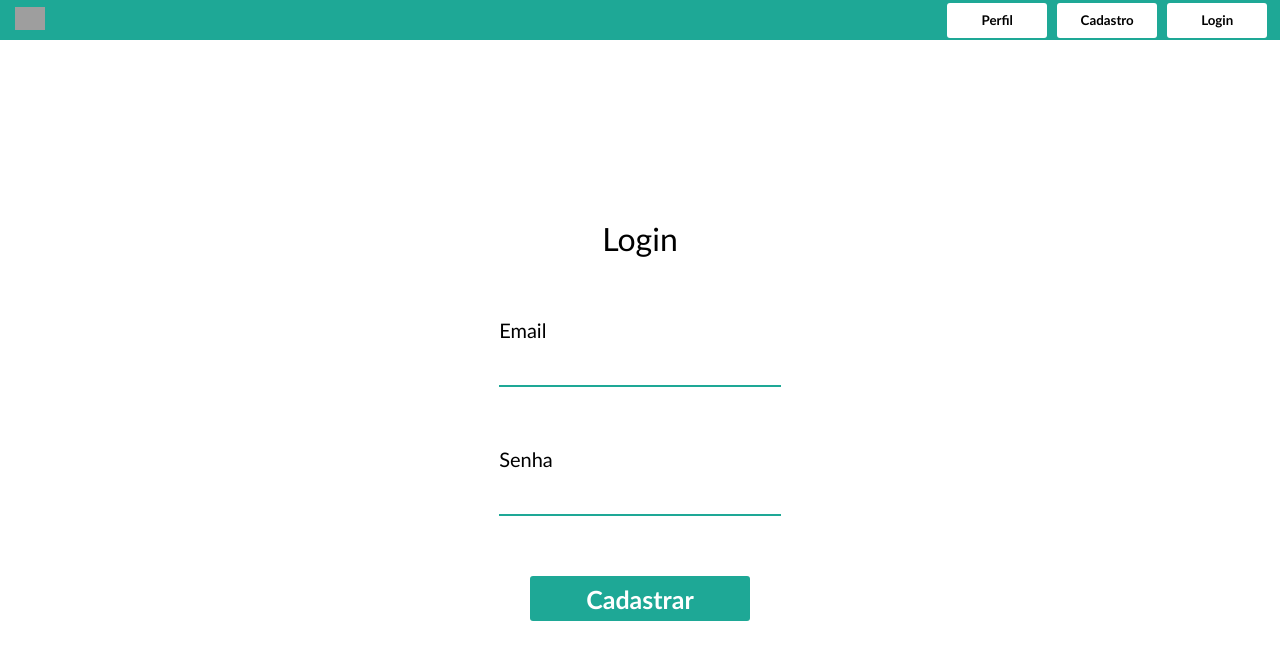
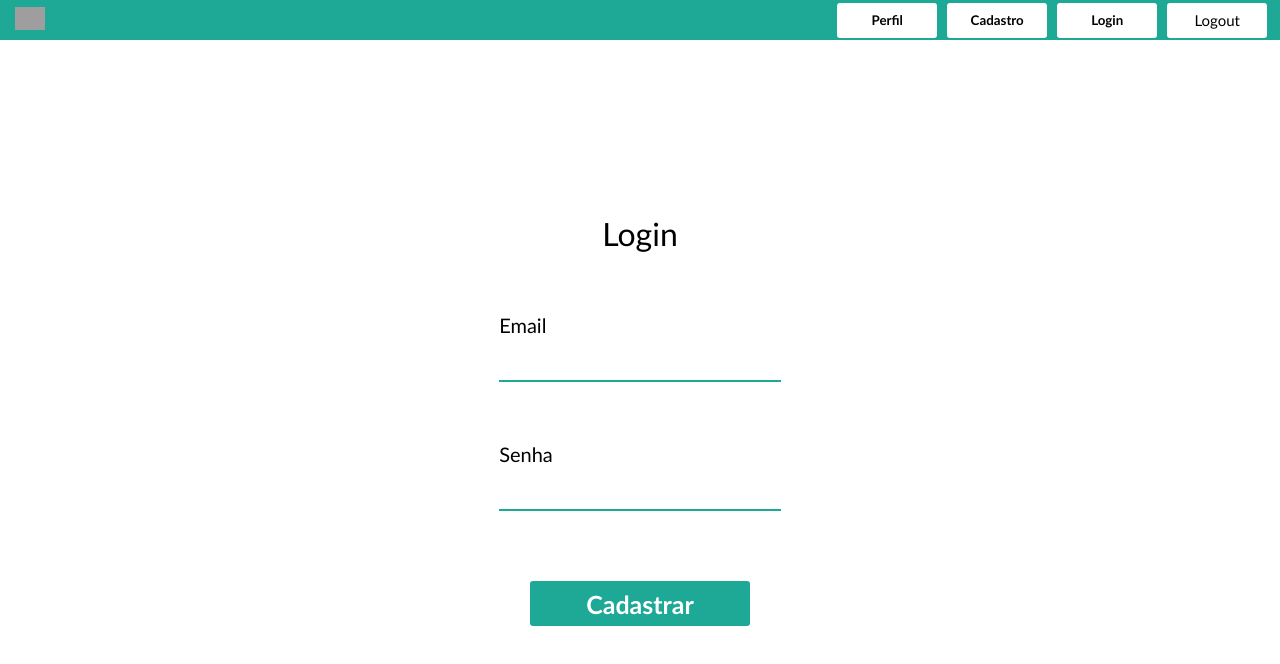
Before and after one commit to OracleThe61/senaiSALimpeza, a React (Vite) app: page /Perfil in a window 1280 px wide. Shown: the top 664 px of the page. Built offline with nearby package versions, Linux system fonts and the light colour scheme; grey boxes are pictures that could not be loaded.

Commit message:
aplicação de localstorage no login, e mensagem de aviso estilizada

```diff
--- a/package.json
+++ b/package.json
@@ -11,7 +11,8 @@
   },
   "dependencies": {
     "react": "^19.1.0",
-    "react-dom": "^19.1.0"
+    "react-dom": "^19.1.0",
+    "react-toastify": "^11.0.5"
   },
   "devDependencies": {
     "@eslint/js": "^9.25.0",
--- a/src/App.jsx
+++ b/src/App.jsx
@@ -3,6 +3,8 @@ import './App.css'
 import Cadastro from './pages/Cadastro'
 import Login from './pages/Login'
 import Perfil from './pages/Perfil'
+import Botao_logout from './components/Botao_logout'
+
 
 function App() {
   const [pagina, setPagina] = useState(<Login />)
@@ -19,6 +21,7 @@ function App() {
           <button className='botao-ir-perfil' onClick={() => setPagina(<Perfil />)}>Perfil</button>
           <button className='botao-ir-cad' onClick={() => setPagina(<Cadastro />)}>Cadastro</button>
           <button className='botao-ir-log' onClick={() => setPagina(<Login />)}>Login</button>
+          <Botao_logout />
         </div>
       </nav>
 
--- /dev/null
+++ b/src/components/Botao_logout.css
@@ -0,0 +1,20 @@
+.bnt_logout {
+    display: flex;
+    align-items: center;
+    justify-content: center;
+    border: none;
+    border-radius: 3px;
+    background-color: #ffffff;
+    color: rgb(0, 0, 0);
+    height: 35px;
+    width: 100px;
+    font-size: 15px;
+    transition: 0.4s;
+}
+
+.bnt_logout:hover {
+    background-color: aliceblue;
+    color: black;
+    border: 1px solid #000000;
+    transition: 0.4s;
+}
--- /dev/null
+++ b/src/components/Botao_logout.jsx
@@ -0,0 +1,26 @@
+import React from 'react'
+import { ToastContainer, toast } from 'react-toastify';
+import './Botao_logout.css'
+
+
+function logout() {
+    const usuario = JSON.parse(localStorage.getItem("usuarioLogado"));
+
+    if (usuario) {
+        localStorage.removeItem("usuarioLogado");
+
+        toast.success("Voce saiu de sua conta");
+    } else {
+        toast.error("Voce não esta logado");
+    }
+
+}
+
+function bnt_Logout() {
+    return (
+        <div onClick={logout} className='bnt_logout'>Logout</div>
+    )
+}
+
+
+export default bnt_Logout;
--- a/src/pages/DetalheUser.jsx
+++ b/src/components/DetalheUser.jsx
@@ -1,4 +1,5 @@
 import React from 'react'
+
 
 function DetalheUser(info) {
     return (
--- a/src/pages/Cadastro.jsx
+++ b/src/pages/Cadastro.jsx
@@ -1,5 +1,7 @@
 import React, { useState } from 'react'
 import './Cadastro.css'
+
+import { ToastContainer, toast } from 'react-toastify';
 
 function Cadastro() {
     const [nome, setNome] = useState('')
@@ -9,22 +11,22 @@ function Cadastro() {
     const [tipoConta, setTipoConta] = useState('Cliente')
     const [usuarios, setUsuarios] = useState([])
 
+
     const validarEmail = (email) => {
         const regex = /^[a-zA-Z0-9._%+-]+@(gmail\.com|yahoo\.com|outlook\.com)$/;
         return regex.test(email);
-      };
-
+    };
 
     function cadastro() {
         const usuarioEncontrado = usuarios.find(usuario => usuario.email === email);
 
         if (!nome || !email || !senha || !vaSenha || !validarEmail(email)) {
-            alert("preencha todos os campos corretamente.")
+            toast.error("Preencha todos os campos corretamente");
         } else if (usuarioEncontrado) {
-            alert("Usuario Ja Cadastrado")
+            toast.warning("Usuario Ja Cadastrado");
         } else if (senha != vaSenha) {
-            alert("A Senhas não conferem")
-        } else{
+            toast.error("A Senhas não conferem");
+        } else {
             const novoUsuario = {
                 id: Date.now(),
                 nome: nome,
@@ -33,6 +35,7 @@ function Cadastro() {
                 tipo_conta: tipoConta
             }
 
+            toast.success("Cadastro efetuado com sucesso");
             setUsuarios([novoUsuario, ...usuarios])
 
             setEmail('')
@@ -42,11 +45,7 @@ function Cadastro() {
         }
 
 
-
-
     }
-
-    // useEffect(() => {console.log(usuarios), [usuarios]})
 
 
     return (
@@ -57,8 +56,8 @@ function Cadastro() {
 
             <div className='inputs-cadastro'>
 
-            <label htmlFor="input-email" className='label-emailCad'>Nome</label>
-            <input type="text" className='input-email' value={nome} onChange={(event) => setNome(event.target.value)} />
+                <label htmlFor="input-email" className='label-emailCad'>Nome</label>
+                <input type="text" className='input-email' value={nome} onChange={(event) => setNome(event.target.value)} />
 
                 <label htmlFor="input-email" className='label-emailCad'>Email</label>
                 <input type="text" className='input-email' value={email} onChange={(event) => setEmail(event.target.value)} />
@@ -83,6 +82,7 @@ function Cadastro() {
                     <label htmlFor="cliente">Cliente</label>
                 </div>
 
+                <ToastContainer position="top-right" autoClose={3000} pauseOnHover={false}  pauseOnFocusLoss={false} draggable={true} />
 
             </div>
 
--- a/src/pages/Login.jsx
+++ b/src/pages/Login.jsx
@@ -1,76 +1,68 @@
 import React, { useState } from 'react'
-
+import { ToastContainer, toast } from 'react-toastify';
 import './Login.css'
 
 function Login() {
     const [emailLogin, setEmailLogin] = useState('')
     const [senhaLogin, setSenhaLogin] = useState('')
-    const [usuarioLogado, setUsuarioLogado] = useState([])
+    // const [usuarioLogado, setUsuarioLogado] = useState([])
 
     const [usuarioCadastrado, setUsuarioCadastrado] = useState([{
-        id:123,
+        id: 123,
         nome: "Bianca",
         email: "bia@gmail.com",
         senha: 123
-    },{
-        id:123,
+    }, {
+        id: 123,
         nome: "Carlos",
         email: "carlos@gmail.com",
         senha: 321
-    },{
-        id:123,
+    }, {
+        id: 123,
         nome: "João",
         email: "joao@gmail.com",
         senha: 213
-    },{
-        id:123,
+    }, {
+        id: 123,
         nome: "paulo",
         email: "paulo@gmail.com",
         senha: 312
     },])
 
-    //CODIGO A FAZER CONTINUAR DEPOIS, SOMENTE PROFICIOANIS (ERIC ANAL FABETA).
-
-    const validarEmail = (email) => {
-        const regex = /^[a-zA-Z0-9._%+-]+@(gmail\.com|yahoo\.com|outlook\.com)$/;
-        return regex.test(email);
-      };
-
-
     function login() {
-        let emailCad = usuarioCadastrado.find(usuario => usuario .email === emailLogin)
+        const usuario = JSON.parse(localStorage.getItem("usuarioLogado"));
+        let emailCad = usuarioCadastrado.find(usuario => usuario.email === emailLogin)
 
         console.log(usuarioCadastrado)
-        console.log(usuarioLogado)
+        console.log(usuario)
 
-        if (!emailLogin || !senhaLogin || !validarEmail(email)) {
-            alert("preencha todos os campos corretamente.")
-            console.log("aaaa")
-        }else if(!emailCad) {
-            alert("Email não existente")
-            console.log("rwerem")
-        }else if(emailCad){
-            if(emailCad.senha == senhaLogin){
-                let usuarioLo = {
-                    id: Date.now(),
-                    emailLo: emailLogin,
-                    senhaLo: senhaLogin,
-                    logado: true
-                }
+        if (!emailLogin || !senhaLogin) {
+            toast.error("Preencha todos os campos corretamente");
+        } else if (!emailCad) {
+            toast.warning("Email inexistente");
 
-                setUsuarioLogado([usuarioLo])
+        } else if (senhaLogin != emailCad.senha) {
+            toast.error("A Senhas não conferem");
 
-                setEmailLogin('')
-                setSenhaLogin('')
+        } else if (usuario) {
+            toast.warning("Você já está logado em uma conta");
 
-                alert("Login efetuado ")
-            }else {
-                alert("A Senhas não conferem")
-                console.log("jjjjse")
+        }
+        else if (emailCad) {
 
+            let usuarioLo = {
+                id: Date.now(),
+                emailLo: emailLogin,
+                senhaLo: senhaLogin,
+                logado: true
             }
 
 
+            setEmailLogin('')
+            setSenhaLogin('')
+
+            toast.success("Login efetuado com sucesso");
+            localStorage.setItem("usuarioLogado", JSON.stringify(usuarioLo));
         }
 
 
@@ -91,7 +83,7 @@ function Login() {
                 <label htmlFor="input-senhaLo" className='label-senhaLo'>Senha</label>
                 <input type="password" className='input-senhaLo' value={senhaLogin} onChange={(event) => setSenhaLogin(event.target.value)} />
 
-
+                <ToastContainer position="top-right" autoClose={3000} pauseOnHover={false} pauseOnFocusLoss={false} draggable={true} />
             </div>
 
 
--- a/src/pages/Perfil.jsx
+++ b/src/pages/Perfil.jsx
@@ -1,6 +1,6 @@
 import React, { useState } from 'react'
 import './Perfil.css'
-import DetalheUser from './DetalheUser'
+import DetalheUser from '../components/DetalheUser'
 
 
 
```
Also changed, not shown: 1 other file (tests, documents, lock files or other folders).
